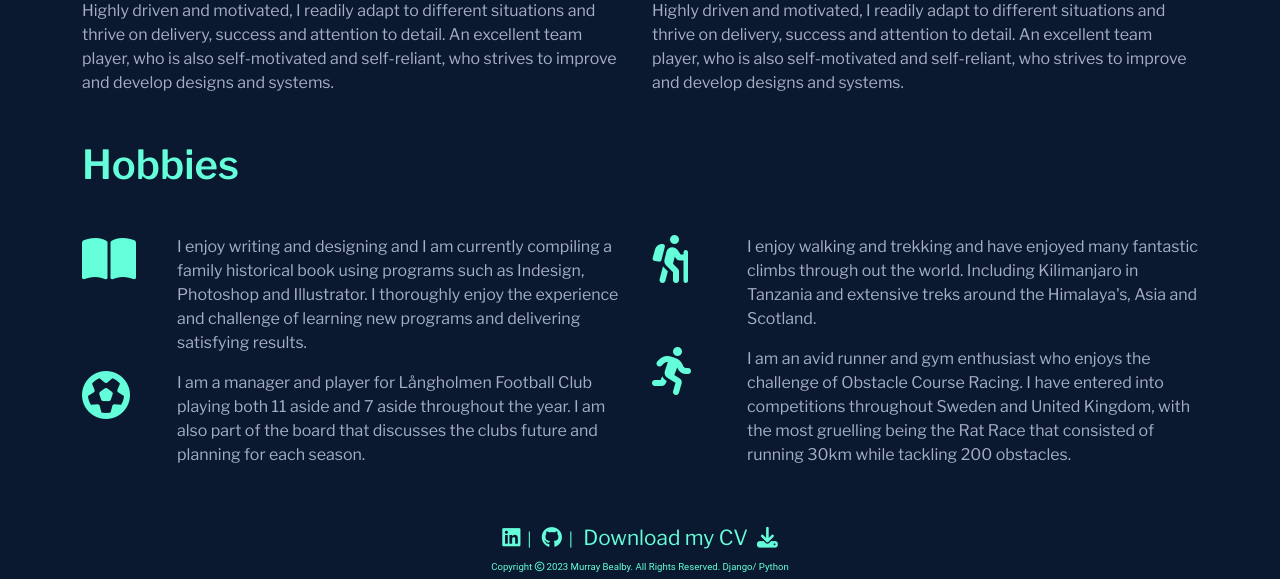
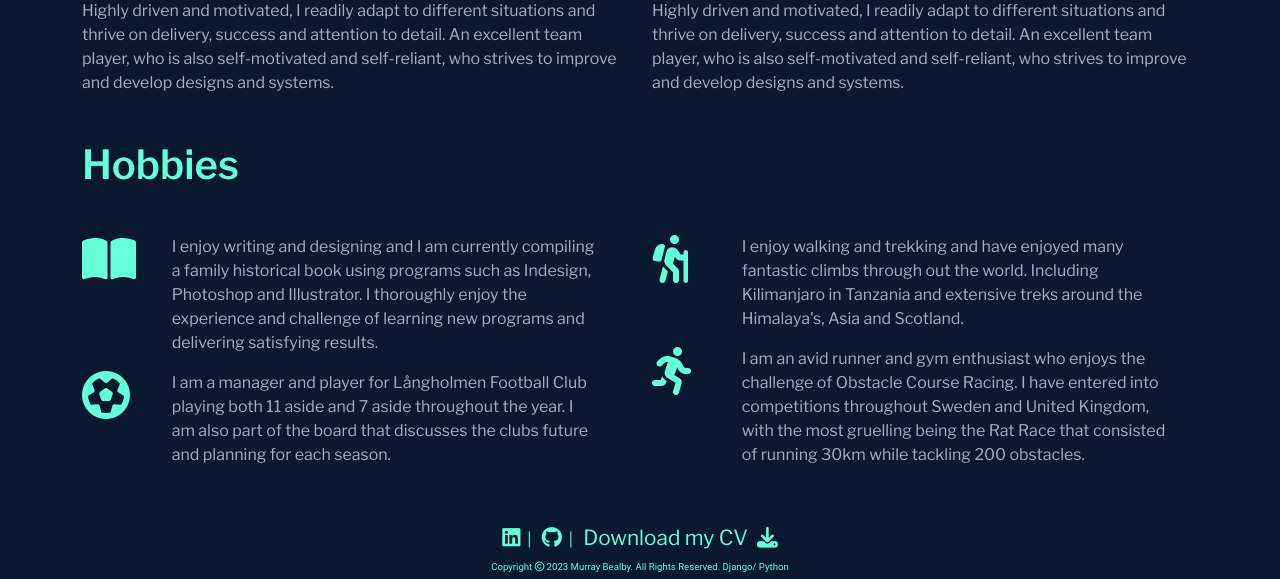
Before and after one commit to Bealby/murray_bealby, a Django app: page /about in a window 1280 px wide. Shown: the part 454-1033 px from the top of the page. Run offline with Django 3.2, Linux system fonts and the light colour scheme; some libraries are stand-ins or nearby versions.

Commit message:
padding-right for ul about list class

```diff
--- a/static/css/base.css
+++ b/static/css/base.css
@@ -154,7 +154,10 @@ body {
 ul.about-list {
   list-style-type: none;
   margin: 0;
-  padding: 0;
+  padding-top: 0;
+  padding-bottom: 0;
+  padding-left: 0;
+  padding-right: 2rem;
 }
 
 /*---Icons---*/
```
